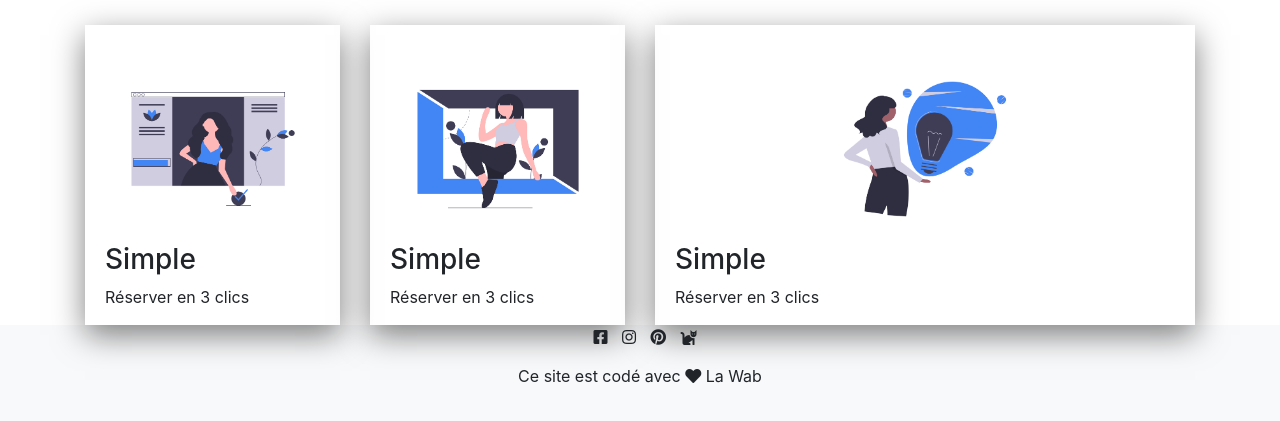
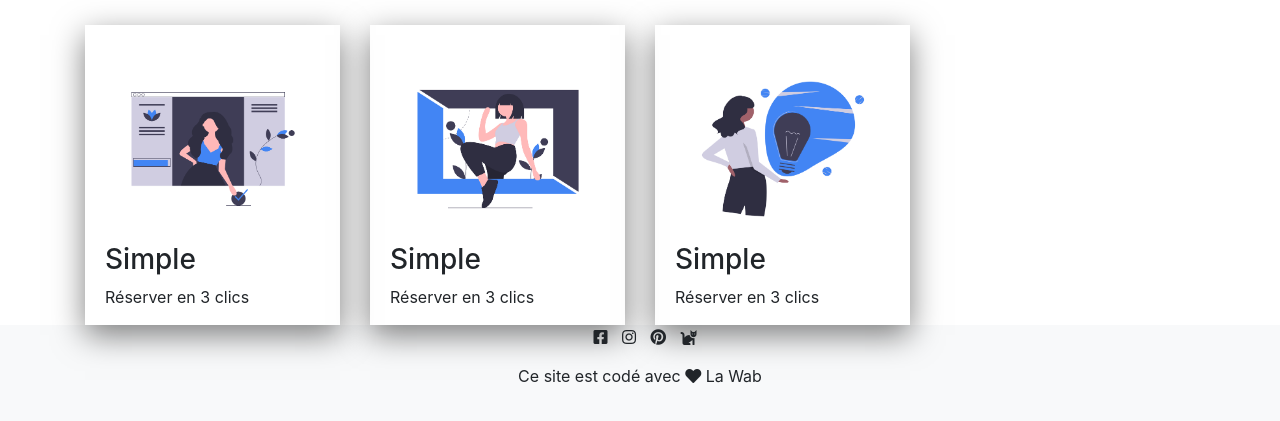
Before and after one commit to mathildeobs/Tp-airbnb, a plain HTML site: page index.html in a window 1280 px wide. Shown: the part 936-1357 px from the top of the page. Drawn offline with nearby package versions, Linux system fonts and the light colour scheme.

Commit message:
Update index.html

```diff
--- a/index.html
+++ b/index.html
@@ -76,7 +76,7 @@
 
 					</div>
 				</div>
-				<div class="col 12">
+				<div class="col-12 col-lg-3">
 					<div class="card-info">
 						<img src="img/illustration02.png">
 						<div class="texte">
```
